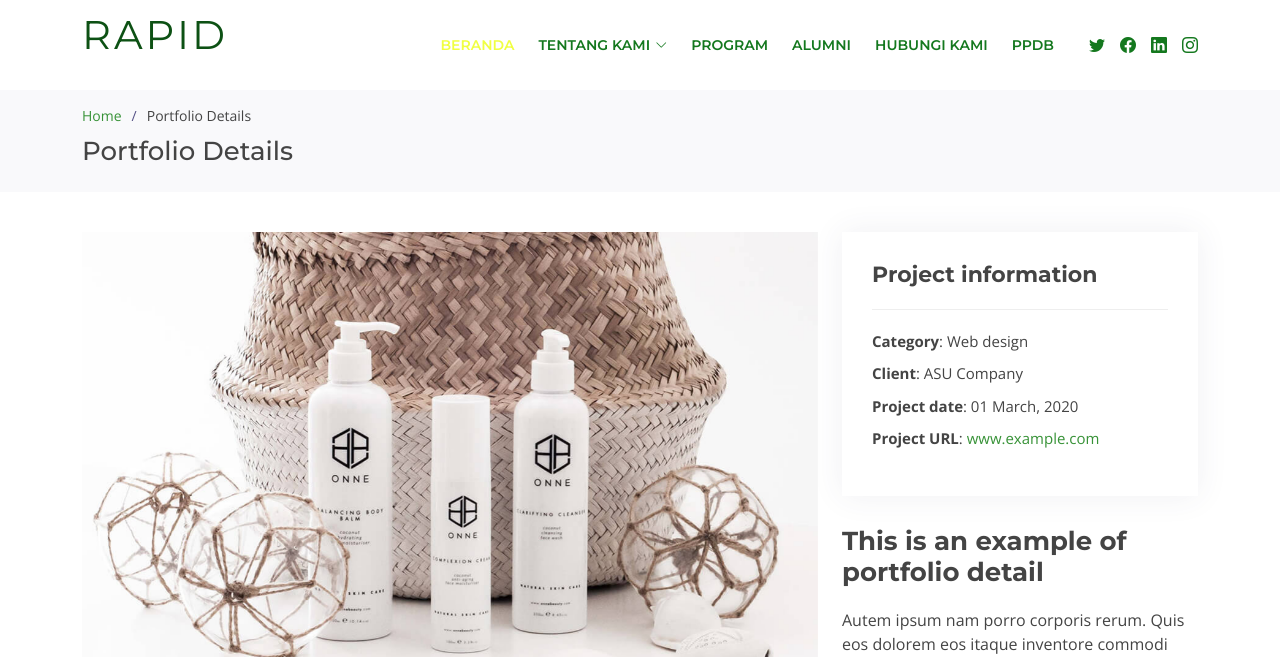
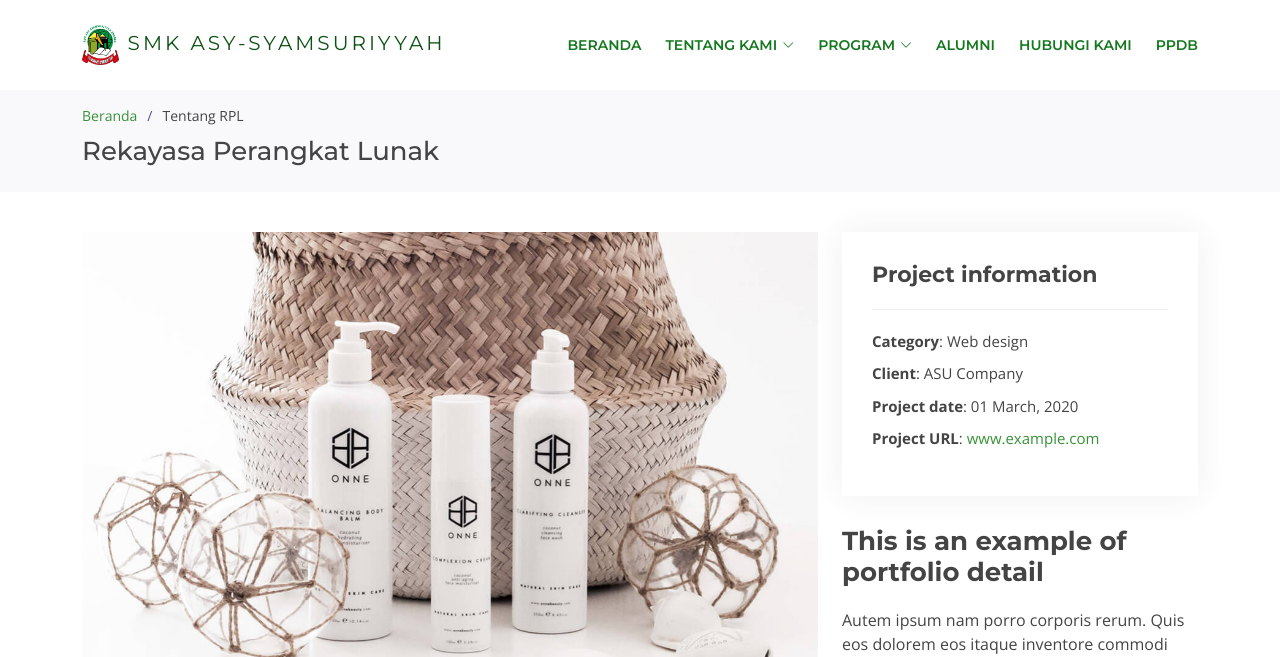
Before and after one commit to iqbaalfrm/ppm-smkasy, a PHP site: page /rpl.html in a window 1280 px wide. Shown: the top 657 px of the page. Run offline with PHP 8.4, Linux system fonts and the light colour scheme.

Commit message:
ppm smkasy

```diff
--- a/assets/css/style.css
+++ b/assets/css/style.css
@@ -109,11 +109,7 @@ h6 {
 }
 
 #header .logo {
-<<<<<<< HEAD
-  font-size: 10px;
-=======
-  font-size: 25px;
->>>>>>> 1fb426549a823a4cd5db5e8890096e888fbc5655
+  font-size: 20px;
   margin: 0;
   padding: 0;
   font-weight: 400;
@@ -402,7 +398,7 @@ h6 {
   width: 100%;
   height: 100vh;
   position: relative;
-  background: #b3fcbf url("../img/intro-bg.jpg") center top no-repeat;
+  background: #b3fcbf url("../img/bg5.png") center top no-repeat;
   background-size: cover;
   padding-top: 110px;
 }
@@ -505,6 +501,10 @@ section {
   .section-header p {
     width: 100%;
   }
+}
+
+.btn{
+
 }
 
 /* Section with background
--- a/rpl.html
+++ b/rpl.html
@@ -4,7 +4,6 @@
 <head>
   <meta charset="utf-8">
   <meta content="width=device-width, initial-scale=1.0" name="viewport">
-
   <title>SMK ASY-SYAMSURIYYAH</title>
   <meta content="" name="description">
   <meta content="" name="keywords">
@@ -26,6 +25,7 @@
   <!-- Template Main CSS File -->
   <link href="assets/css/style.css" rel="stylesheet">
 
+  <!-- Template Information -->
   <!-- =======================================================
   * Template Name: Rapid
   * Updated: Jan 29 2024 with Bootstrap v5.3.2
@@ -38,95 +38,86 @@
 <body>
 
   <!-- ======= Header ======= -->
-  <header id="header" class="fixed-top d-flex align-items-center ">
+  <header id="header" class="fixed-top d-flex align-items-center header-transparent">
     <div class="container d-flex align-items-center">
-
-      <h1 class="logo me-auto"><a href="index.html">Rapid</a></h1>
-      <!-- Uncomment below if you prefer to use an image logo -->
-      <!-- <a href="index.html" class="logo me-auto"><img src="assets/img/logo.png" alt="" class="img-fluid"></a>-->
+      <h1 class="logo me-auto">
+        <a href="index.html">
+          <img src="assets/img/logo.png" alt="" class="img-fluid"> SMK ASY-SYAMSURIYYAH
+        </a>
+      </h1>
 
       <nav id="navbar" class="navbar order-last order-lg-0">
         <ul>
-          <li><a class="nav-link scrollto active" href="index.html">Beranda</a></li>
-          <li class="dropdown"><a href="#"><span>Tentang Kami</span> <i class="bi bi-chevron-down"></i></a>
+          <li><a class="nav-link scrollto" href="index.html">Beranda</a></li>
+          <li class="dropdown">
+            <a href="#"><span>Tentang Kami</span> <i class="bi bi-chevron-down"></i></a>
             <ul>
-              <li><a href="#">Drop Down 1</a></li>
-              <li class="dropdown"><a href="#"><span>Deep Drop Down</span> <i class="bi bi-chevron-right"></i></a>
-                <ul>
-                  <li><a href="#">Deep Drop Down 1</a></li>
-                  <li><a href="#">Deep Drop Down 2</a></li>
-                  <li><a href="#">Deep Drop Down 3</a></li>
-                  <li><a href="#">Deep Drop Down 4</a></li>
-                  <li><a href="#">Deep Drop Down 5</a></li>
+              <li><a href="#sambutan">Profil Sekolah</a></li>
+              <li><a href="visim.html">Visi & Misi</a></li>
+              <li><a href="#">Struktur Organisasi</a></li>
+              <li><a href="#">Akreditasi</a></li>
+              <li><a href="#">Fasilitas</a></li>
+              <li><a href="#">Prestasi</a></li>
             </ul>
           </li>
-              <li><a href="#">Drop Down 2</a></li>
-              <li><a href="#">Drop Down 3</a></li>
-              <li><a href="#">Drop Down 4</a></li>
+          <li class="dropdown">
+            <a href="#"><span>Program</span> <i class="bi bi-chevron-down"></i></a>
+            <ul>
+              <li class="dropdown">
+                <a href="#"><span>Profil Jurusan</span> <i class="bi bi-chevron-right"></i></a>
+                <ul>
+                  <li><a href="tkr.html">Teknik Kendaraan Ringan</a></li>
+                  <li><a href="rpl.html">Rekayasa Perangkat Lunak</a></li>
+                  <li><a href="mm.html">Multimedia</a></li>
                 </ul>
               </li>
-          <li><a class="nav-link scrollto" href="#services">Program</a></li>
-          <li><a class="nav-link scrollto" href="#services">Alumni</a></li>
+              <li><a href="#">Ekstrakurikuler</a></li>
+            </ul>
+          </li>
+          <li><a class="nav-link scrollto" href="#alumni">Alumni</a></li>
           <li><a class="nav-link scrollto" href="#footer">Hubungi Kami</a></li>
-          <li><a class="nav-link scrollto" href="#footer">PPDB</a></li>
-
-
+          <li><a class="nav-link scrollto" href="https://drive.google.com/file/d/1331Tf_pzDFVNqXLu-YC7niMCGpIU8ymL/view?usp=sharing">PPDB</a></li>
         </ul>
         <i class="bi bi-list mobile-nav-toggle"></i>
-      </nav><!-- .navbar -->
-
-      <div class="social-links">
-        <a href="#" class="twitter"><i class="bi bi-twitter"></i></a>
-        <a href="#" class="facebook"><i class="bi bi-facebook"></i></a>
-        <a href="#" class="linkedin"><i class="bi bi-linkedin"></i></a>
-        <a href="#" class="instagram"><i class="bi bi-instagram"></i></a>
+      </nav>
     </div>
-
-    </div>
-  </header><!-- End Header -->
+  </header>
+  <!-- End Header -->
 
   <main id="main">
 
     <!-- ======= Breadcrumbs ======= -->
     <section id="breadcrumbs" class="breadcrumbs">
       <div class="container">
-
         <ol>
-          <li><a href="index.html">Home</a></li>
-          <li>Portfolio Details</li>
+          <li><a href="index.html">Beranda</a></li>
+          <li>Tentang RPL</li>
         </ol>
-        <h2>Portfolio Details</h2>
-
+        <h2>Rekayasa Perangkat Lunak</h2>
       </div>
-    </section><!-- End Breadcrumbs -->
+    </section>
+    <!-- End Breadcrumbs -->
 
     <!-- ======= Portfolio Details Section ======= -->
     <section id="portfolio-details" class="portfolio-details">
       <div class="container">
-
         <div class="row gy-4">
-
           <div class="col-lg-8">
             <div class="portfolio-details-slider swiper">
               <div class="swiper-wrapper align-items-center">
-
                 <div class="swiper-slide">
                   <img src="assets/img/portfolio/portfolio-details-1.jpg" alt="">
                 </div>
-
                 <div class="swiper-slide">
                   <img src="assets/img/portfolio/portfolio-details-2.jpg" alt="">
                 </div>
-
                 <div class="swiper-slide">
                   <img src="assets/img/portfolio/portfolio-details-3.jpg" alt="">
                 </div>
-
               </div>
               <div class="swiper-pagination"></div>
             </div>
           </div>
-
           <div class="col-lg-4">
             <div class="portfolio-info">
               <h3>Project information</h3>
@@ -144,20 +135,17 @@
               </p>
             </div>
           </div>
-
         </div>
-
       </div>
-    </section><!-- End Portfolio Details Section -->
+    </section>
+    <!-- End Portfolio Details Section -->
 
     <!-- ======= Clients Section ======= -->
     <section id="clients" class="clients">
       <div class="container" data-aos="zoom-in">
-
         <header class="section-header">
           <h3>Our Clients</h3>
         </header>
-
         <div class="clients-slider swiper">
           <div class="swiper-wrapper align-items-center">
             <div class="swiper-slide"><img src="assets/img/clients/client-1.png" class="img-fluid" alt=""></div>
@@ -171,30 +159,24 @@
           </div>
           <div class="swiper-pagination"></div>
         </div>
+      </div>
+    </section>
+    <!-- End Clients Section -->
 
-        </div>
-      </section><!-- End Clients Section -->
-
-  </main><!-- End #main -->
+  </main>
 
   <!-- ======= Footer ======= -->
   <footer id="footer" class="section-bg">
     <div class="footer-top">
       <div class="container">
-
         <div class="row">
-
           <div class="col-lg-6">
-
             <div class="row">
-
               <div class="col-sm-6">
-
                 <div class="footer-info">
                   <h3>Rapid</h3>
                   <p>Cras fermentum odio eu feugiat lide par naso tierra. Justo eget nada terra videa magna derita valies darta donna mare fermentum iaculis eu non diam phasellus. Scelerisque felis imperdiet proin fermentum leo. Amet volutpat consequat mauris nunc congue.</p>
                 </div>
-
                 <div class="footer-newsletter">
                   <h4>Our Newsletter</h4>
                   <p>Tamen quem nulla quae legam multos aute sint culpa legam noster magna veniam enim veniam illum dolore legam minim quorum culpa amet magna export quem.</p>
@@ -202,9 +184,7 @@
                     <input type="email" name="email"><input type="submit" value="Subscribe">
                   </form>
                 </div>
-
               </div>
-
               <div class="col-sm-6">
                 <div class="footer-links">
                   <h4>Useful Links</h4>
@@ -216,7 +196,6 @@
                     <li><a href="#">Privacy policy</a></li>
                   </ul>
                 </div>
-
                 <div class="footer-links">
                   <h4>Contact Us</h4>
                   <p>
@@ -227,27 +206,19 @@
                     <strong>Email:</strong> info@example.com<br>
                   </p>
                 </div>
-
                 <div class="social-links">
                   <a href="#" class="twitter"><i class="bi bi-twitter"></i></a>
                   <a href="#" class="facebook"><i class="bi bi-facebook"></i></a>
                   <a href="#" class="instagram"><i class="bi bi-instagram"></i></a>
                   <a href="#" class="linkedin"><i class="bi bi-linkedin"></i></a>
                 </div>
-
               </div>
-
             </div>
-
           </div>
-
           <div class="col-lg-6">
-
             <div class="form">
-
               <h4>Send us a message</h4>
               <p>Eos ipsa est voluptates. Nostrum nam libero ipsa vero. Debitis quasi sit eaque numquam similique commodi harum aut temporibus.</p>
-
               <form action="forms/contact.php" method="post" role="form" class="php-email-form">
                 <div class="form-group">
                   <input type="text" name="name" class="form-control" id="name" placeholder="Your Name" required>
@@ -261,40 +232,28 @@
                 <div class="form-group mt-3">
                   <textarea class="form-control" name="message" rows="5" placeholder="Message" required></textarea>
                 </div>
-
                 <div class="my-3">
                   <div class="loading">Loading</div>
                   <div class="error-message"></div>
                   <div class="sent-message">Your message has been sent. Thank you!</div>
                 </div>
-
                 <div class="text-center"><button type="submit" title="Send Message">Send Message</button></div>
               </form>
-
-            </div>
-
-          </div>
-
-        </div>
-
             </div>
           </div>
-
+        </div>
+      </div>
+    </div>
     <div class="container">
       <div class="copyright">
         &copy; Copyright <strong>Rapid</strong>. All Rights Reserved
       </div>
       <div class="credits">
-        <!--
-        All the links in the footer should remain intact.
-        You can delete the links only if you purchased the pro version.
-        Licensing information: https://bootstrapmade.com/license/
-        Purchase the pro version with working PHP/AJAX contact form: https://bootstrapmade.com/buy/?theme=Rapid
-      -->
         Designed by <a href="https://bootstrapmade.com/">BootstrapMade</a>
       </div>
     </div>
-  </footer><!-- End  Footer -->
+  </footer>
+  <!-- End Footer -->
 
   <a href="#" class="back-to-top d-flex align-items-center justify-content-center"><i class="bi bi-arrow-up-short"></i></a>
 
```
Also changed, not shown: index.html (+13 -12 lines), mm.html (+26 -28 lines), visim.html (+28 -39 lines), assets/img/Humam.png (added), assets/img/bg.png (deleted), assets/img/bg1.png (added), assets/img/bg2.png (added), assets/img/bg3.png (added), assets/img/bg4.png (added), assets/img/bg5.png (added), assets/img/fav2.png (added), assets/img/icon-apple.png (added). Lines whose indentation alone changed are shown as unchanged.
